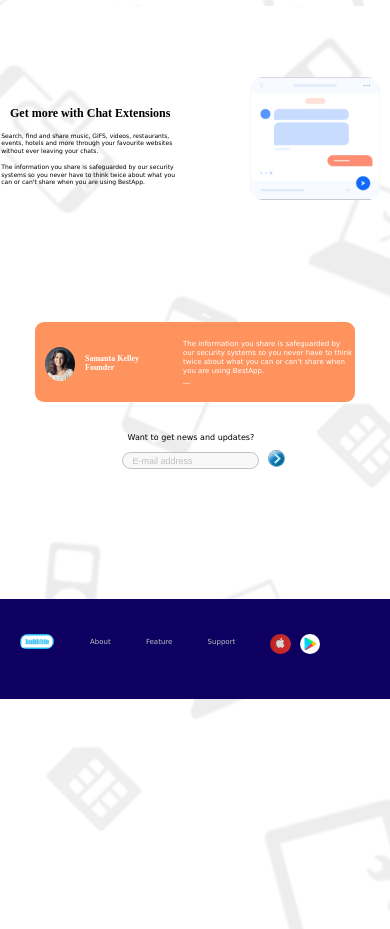
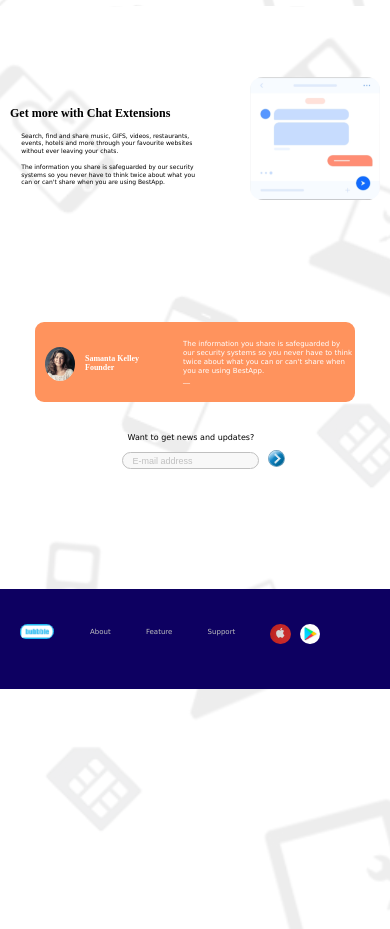
Before and after one commit to danarose01/responsive, a plain HTML site: page index.html in a window 390 px wide. Shown: the part 1260-2189 px from the top of the page. Drawn offline with Linux system fonts and the light colour scheme.

Commit message:
Update style.css

```diff
--- a/style.css
+++ b/style.css
@@ -496,7 +496,7 @@ ul a{
 	font-weight: normal;
 	font-family: verdana;
     position: relative;
-	left: -215px;
+	left: -195px;
 	line-height: 1.3;
     top: 110px;
 }
@@ -569,7 +569,7 @@ top: -250px;
 .end{
 	height: 100px;
 	width: 504px;
-    top: -320px;
+    top: -330px;
 	position: relative;
 	background: #0d0061;
 	left: 0px;
```
